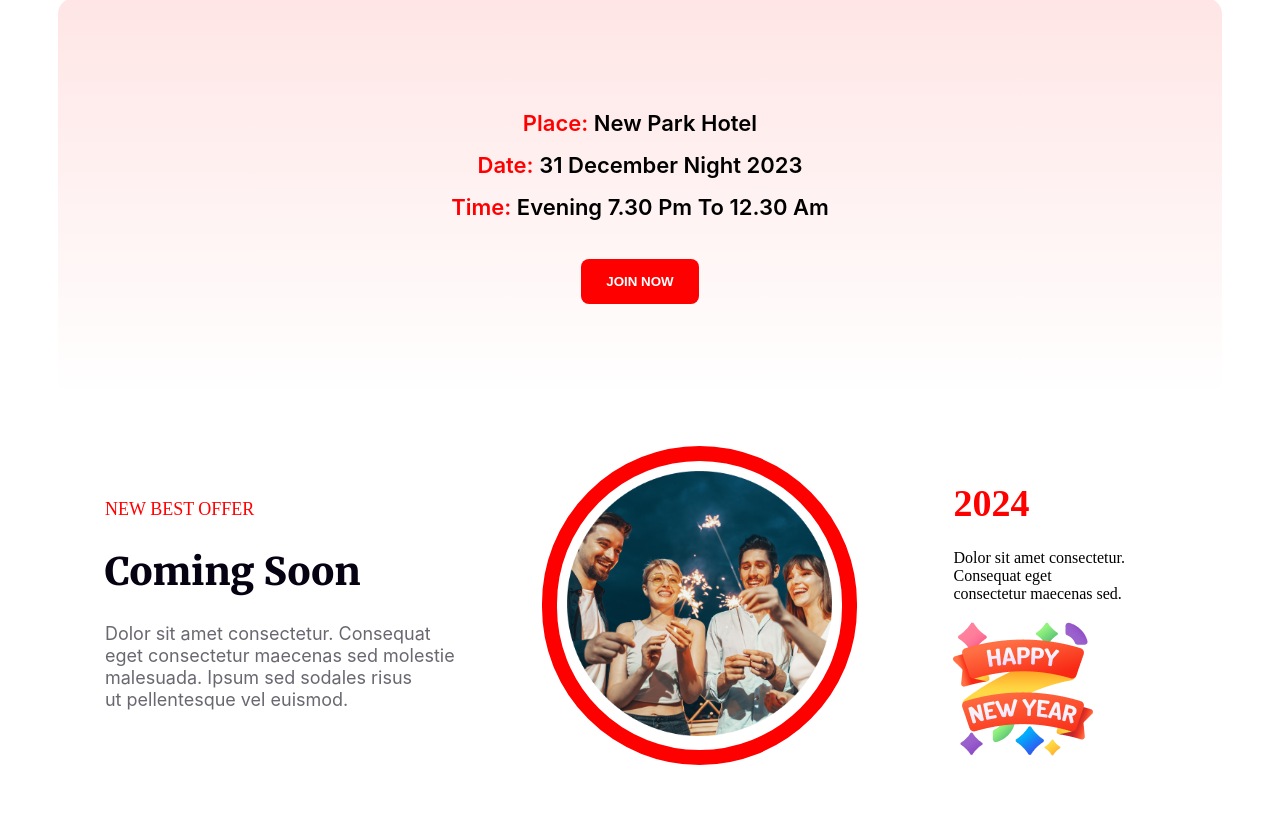
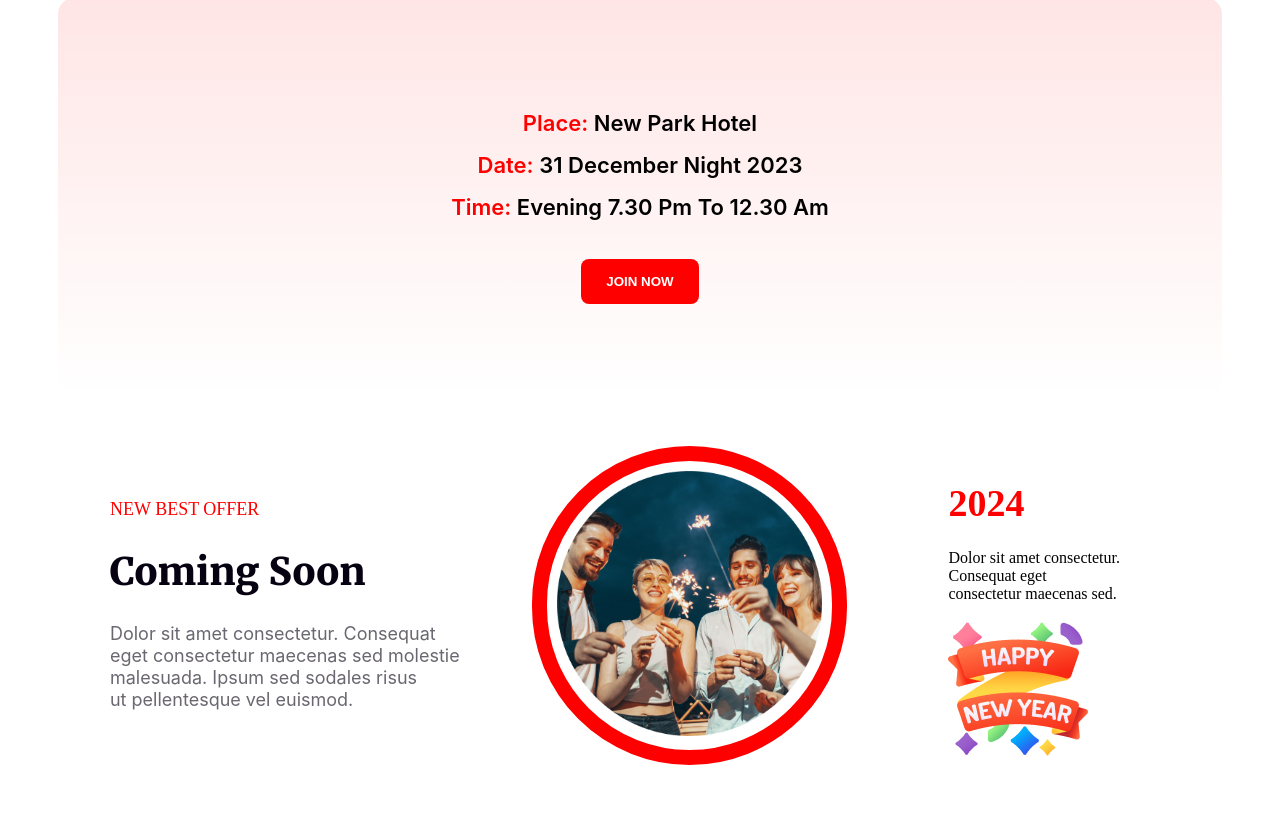
Before and after one commit to Mamun-Miah/new-year-offer-project, a plain HTML site: page index.html in a window 1280 px wide. Shown: the part 1872-2688 px from the top of the page. Drawn offline with Linux system fonts and the light colour scheme.

Commit message:
5th commit

```diff
--- a/style.css
+++ b/style.css
@@ -170,7 +170,7 @@ main {
     align-items: center;
 }
 .best-offer-content {
-    padding-right: 40px;
+    padding-right: 20px;
 }
 .best-offer-content .b-offer-p {
     color: rgb(255, 0, 0);
```
